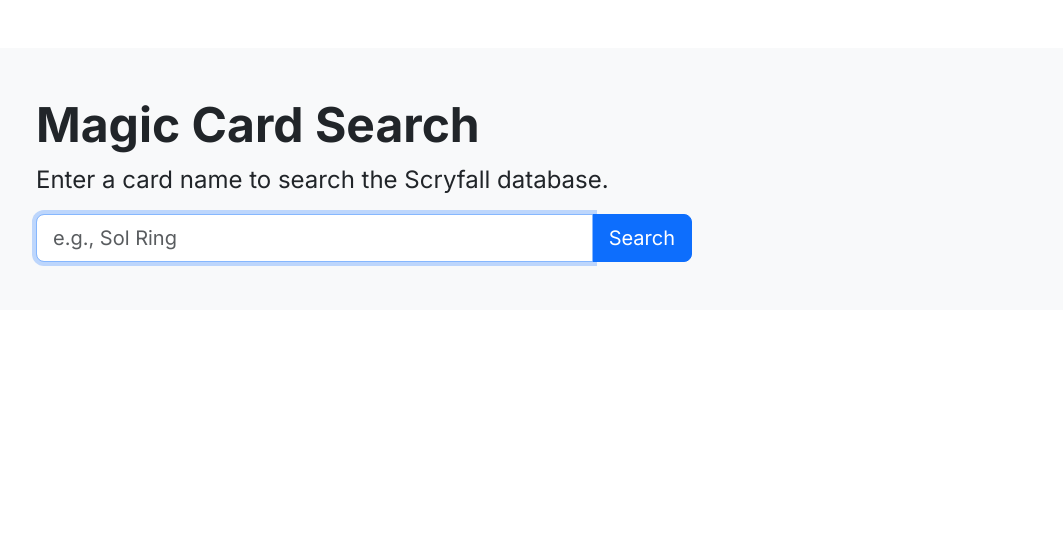
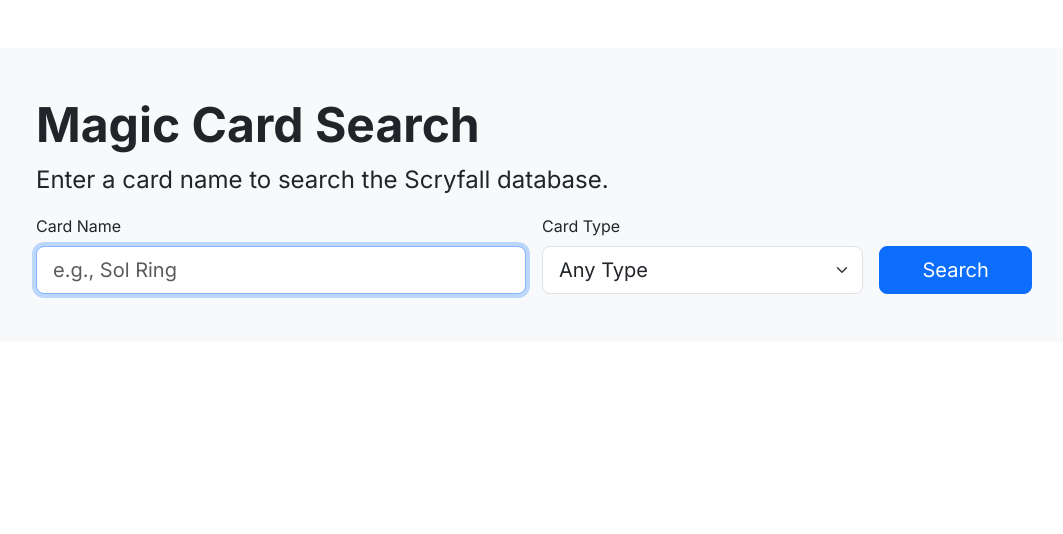
Before and after one commit to strangextame/strange-tamerepo, a Flask app: page / in a window 1280 px wide. Shown: the part 56-590 px from the top of the page, without its empty margins (106-1169 px from the left). Run offline with Flask 2, Linux system fonts and the light colour scheme.

Commit message:
feat: add card type filter to search and update results display with EDHREC link - autocomplete also implemented in search bar

```diff
--- a/app.py
+++ b/app.py
@@ -57,6 +57,7 @@
     """
     # Get the card name that the user entered in the form
     card_name = request.form['card_name']
+    card_type = request.form.get('card_type', '') # Use .get for the optional type
     # Sanitize and validate input
     card_name = card_name.strip()
     if not card_name:
@@ -71,8 +72,14 @@
         error_message = "Card name contains invalid characters."
         return render_template('error.html', message=error_message)
 
+    # Build the Scryfall query string
+    query = card_name
+    if card_type:
+        # Add the type filter to the query, e.g., "Sol Ring type:artifact"
+        query += f" type:{card_type}"
+
     # Use the Scryfall client to fetch card data with timeout handling
-    card_data = fetch_card(card_name)
+    card_data = fetch_card(query)
 
     # Verify that we received data from the client
     if card_data:
@@ -86,10 +93,12 @@
         oracle_text = card_data.get('oracle_text')
         # image_uris may be missing; get nested 'normal' URL safely
         image_url = card_data.get('image_uris', {}).get('normal')
+        # Get the link to the card's EDHREC page
+        edhrec_link = card_data.get('related_uris', {}).get('edhrec')
 
     else:
         # Render a user‑friendly error page
-        error_message = f"Sorry, the card '{card_name}' was not found."
+        error_message = f"Sorry, no cards matching your search for '{card_name}' were found."
         return render_template('error.html', message=error_message)
     # Pass all this data to a new HTML template
     return render_template('results.html',
@@ -97,7 +106,8 @@
                            mana_cost=mana_cost,
                            type_line=type_line,
                            oracle_text=oracle_text,
-                           image_url=image_url)
+                           image_url=image_url,
+                           edhrec_link=edhrec_link)
 
 # Graceful error handlers
 @app.errorhandler(404)
--- a/scryfall_client.py
+++ b/scryfall_client.py
@@ -25,31 +25,39 @@
 SCRYFALL_API_BASE_URL = "https://api.scryfall.com"
 session = requests.Session()
 
-def fetch_card(card_name: str, timeout: int = 5) -> Optional[Dict[str, Any]]:
+def fetch_card(query: str, timeout: int = 5) -> Optional[Dict[str, Any]]:
     """
     Retrieve card data from the Scryfall API.
 
     Args:
-        card_name: The name (or fuzzy name) of the card to look up.
+        query: The Scryfall search query string.
         timeout: Number of seconds to wait for the HTTP request before aborting.
 
     Returns:
         A dictionary with the card data if the request succeeds and the card is
         found, otherwise ``None``.
     """
-    api_url = f"{SCRYFALL_API_BASE_URL}/cards/named"
+    # Use the /search endpoint which is more flexible. `q=` is the query parameter.
+    api_url = f"{SCRYFALL_API_BASE_URL}/cards/search"
     try:
-        response = session.get(api_url, params={"fuzzy": card_name}, timeout=timeout)
+        # The `q` parameter can include Scryfall's powerful search syntax.
+        response = session.get(api_url, params={"q": query}, timeout=timeout)
         if response.status_code == 200:
-            logger.info("Successfully fetched card data for '%s'.", card_name)
-            return response.json()
+            search_results = response.json()
+            # The /search endpoint returns a list of cards in the 'data' key.
+            # We'll return the first result if it exists.
+            if search_results.get("data"):
+                logger.info("Successfully fetched card data for query '%s'.", query)
+                return search_results["data"][0]
+            logger.warning("Scryfall search for '%s' returned no results.", query)
+            return None
         else:
             logger.warning(
                 "Scryfall returned status %s for card '%s'.",
                 response.status_code,
-                card_name,
+                query,
             )
             return None
     except requests.RequestException as exc:
-        logger.error("Error contacting Scryfall for card '%s': %s", card_name, exc)
+        logger.error("Error contacting Scryfall for query '%s': %s", query, exc)
         return None
--- a/templates/index.html
+++ b/templates/index.html
@@ -8,13 +8,26 @@
     <h1 class="display-5 fw-bold">Magic Card Search</h1>
     <p class="col-md-8 fs-4">Enter a card name to search the Scryfall database.</p>
 
-    <!-- This form will now POST directly to your Flask server -->
-    <form action="/search" method="POST" class="row">
-      <div class="col-lg-8">
-        <div class="input-group">
-          <input type="text" name="card_name" class="form-control form-control-lg" placeholder="e.g., Sol Ring" aria-label="Card name" required autofocus>
-          <button class="btn btn-primary btn-lg" type="submit">Search</button>
-          </div>
+    <form action="{{ url_for('search') }}" method="POST" class="row g-3 align-items-end">
+      <div class="col-md-6">
+        <label for="card_name" class="form-label">Card Name</label>
+        <input type="text" name="card_name" id="card_name" class="form-control form-control-lg" placeholder="e.g., Sol Ring" required autofocus>
+      </div>
+      <div class="col-md-4">
+        <label for="card_type" class="form-label">Card Type</label>
+        <select name="card_type" id="card_type" class="form-select form-select-lg">
+          <option value="" selected>Any Type</option>
+          <option value="creature">Creature</option>
+          <option value="instant">Instant</option>
+          <option value="sorcery">Sorcery</option>
+          <option value="artifact">Artifact</option>
+          <option value="enchantment">Enchantment</option>
+          <option value="land">Land</option>
+          <option value="planeswalker">Planeswalker</option>
+        </select>
+      </div>
+      <div class="col-md-2">
+        <button class="btn btn-primary btn-lg w-100" type="submit">Search</button>
         </div>
     </form>
   </div>
--- a/templates/results.html
+++ b/templates/results.html
@@ -20,6 +20,9 @@
             <p class="card-text"><strong>{{ type_line }}</strong></p>
             <div class="card-text mt-3" style="white-space: pre-wrap;">{{ oracle_text | mana }}</div>
           </div>
+          {% if edhrec_link %}
+          <div class="card-footer"><a href="{{ edhrec_link }}" target="_blank" rel="noopener noreferrer" class="btn btn-info w-100">View on EDHREC</a></div>
+          {% endif %}
         </div>
       </div>
     </div>
```
